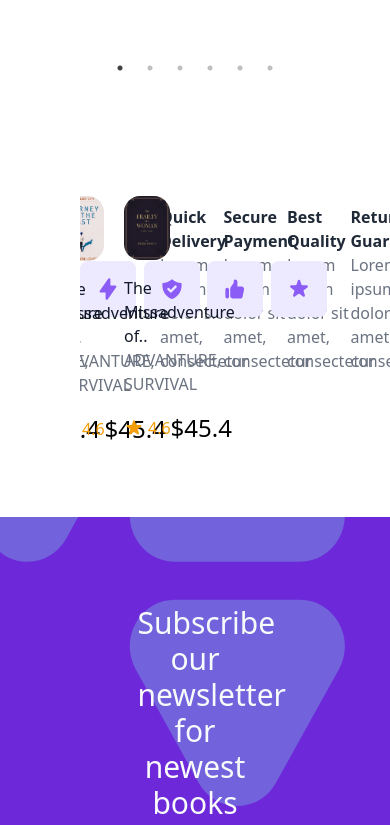
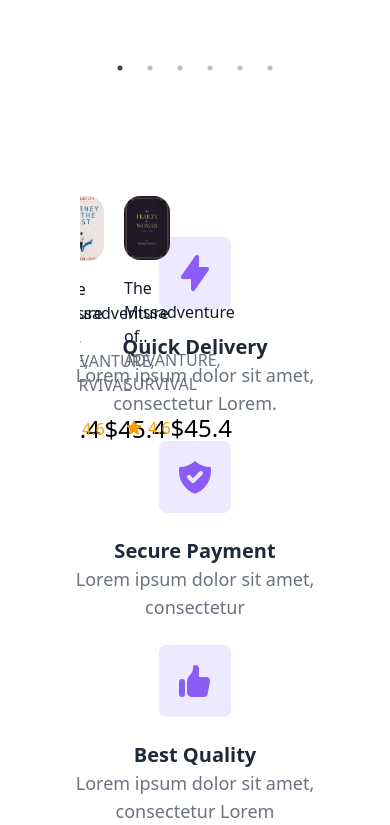
Before and after one commit to wardydev/book-storev2, a React (Create React App) app: page /books in a window 390 px wide. Shown: the part 1460-2285 px from the top of the page. Built offline with nearby package versions, Linux system fonts and the light colour scheme.

Commit message:
finished the responsive for features section

```diff
--- a/src/container/components/Features/index.jsx
+++ b/src/container/components/Features/index.jsx
@@ -2,53 +2,53 @@ import React from 'react'
 
 export default function Features() {
     return (
-        <section className="features py-20 px-20">
-            <div className="grid grid-cols-4 gap-6">
-                <div className="flex items-center space-x-6">
+        <section className="features py-28 lg:py-20 px-10 lg:px-20">
+            <div className="grid grid-cols-1 lg:grid-cols-4 gap-x-0 lg:gap-x-6 gap-y-6 lg:gap-y-0">
+                <div className="flex flex-col lg:flex-row items-center space-x-0 lg:space-x-6 space-y-6 lg:space-y-0">
                     <div className="bg-purple-100 text-purple-500 p-4 rounded-lg">
-                        <svg xmlns="http://www.w3.org/2000/svg" className="h-6 w-6" viewBox="0 0 20 20" fill="currentColor">
+                        <svg xmlns="http://www.w3.org/2000/svg" className="h-10 lg:h-6 w-10 lg:w-6" viewBox="0 0 20 20" fill="currentColor">
                         <path fillRule="evenodd" d="M11.3 1.046A1 1 0 0112 2v5h4a1 1 0 01.82 1.573l-7 10A1 1 0 018 18v-5H4a1 1 0 01-.82-1.573l7-10a1 1 0 011.12-.38z" clipRule="evenodd" />
                         </svg>
                     </div>
-                    <div className="text-gray-800">
-                        <h4 className="font-bold">Quick Delivery</h4>
-                        <p className="text-gray-500">Lorem ipsum dolor sit amet, consectetur</p>
+                    <div className="text-gray-800 text-center lg:text-left">
+                        <h4 className="font-bold text-xl lg:text-lg">Quick Delivery</h4>
+                        <p className="text-gray-500 text-lg">Lorem ipsum dolor sit amet, consectetur Lorem.</p>
                     </div>
                 </div>
 
-                <div className="flex items-center space-x-6">
+                <div className="flex flex-col lg:flex-row items-center space-x-0 lg:space-x-6 space-y-6 lg:space-y-0">
                     <div className="bg-purple-100 text-purple-500 p-4 rounded-lg">
-                        <svg xmlns="http://www.w3.org/2000/svg" className="h-6 w-6" viewBox="0 0 20 20" fill="currentColor">
+                        <svg xmlns="http://www.w3.org/2000/svg" className="h-10 lg:h-6 w-10 lg:w-6" viewBox="0 0 20 20" fill="currentColor">
                         <path fillRule="evenodd" d="M2.166 4.999A11.954 11.954 0 0010 1.944 11.954 11.954 0 0017.834 5c.11.65.166 1.32.166 2.001 0 5.225-3.34 9.67-8 11.317C5.34 16.67 2 12.225 2 7c0-.682.057-1.35.166-2.001zm11.541 3.708a1 1 0 00-1.414-1.414L9 10.586 7.707 9.293a1 1 0 00-1.414 1.414l2 2a1 1 0 001.414 0l4-4z" clipRule="evenodd" />
                         </svg>
                     </div>
-                    <div className="text-gray-800">
-                        <h4 className="font-bold">Secure Payment</h4>
-                        <p className="text-gray-500">Lorem ipsum dolor sit amet, consectetur</p>
+                    <div className="text-gray-800 text-center lg:text-left">
+                        <h4 className="font-bold text-xl lg:text-lg">Secure Payment</h4>
+                        <p className="text-gray-500 text-lg">Lorem ipsum dolor sit amet, consectetur</p>
                     </div>
                 </div>
 
-                <div className="flex items-center space-x-6">
+                <div className="flex flex-col lg:flex-row items-center space-x-0 lg:space-x-6 space-y-6 lg:space-y-0">
                     <div className="bg-purple-100 text-purple-500 p-4 rounded-lg">
-                        <svg xmlns="http://www.w3.org/2000/svg" className="h-6 w-6" viewBox="0 0 20 20" fill="currentColor">
+                        <svg xmlns="http://www.w3.org/2000/svg" className="h-10 lg:h-6 w-10 lg:w-6" viewBox="0 0 20 20" fill="currentColor">
                         <path d="M2 10.5a1.5 1.5 0 113 0v6a1.5 1.5 0 01-3 0v-6zM6 10.333v5.43a2 2 0 001.106 1.79l.05.025A4 4 0 008.943 18h5.416a2 2 0 001.962-1.608l1.2-6A2 2 0 0015.56 8H12V4a2 2 0 00-2-2 1 1 0 00-1 1v.667a4 4 0 01-.8 2.4L6.8 7.933a4 4 0 00-.8 2.4z" />
                         </svg>
                     </div>
-                    <div className="text-gray-800">
-                        <h4 className="font-bold">Best Quality</h4>
-                        <p className="text-gray-500">Lorem ipsum dolor sit amet, consectetur</p>
+                    <div className="text-gray-800 text-center lg:text-left">
+                        <h4 className="font-bold text-xl lg:text-lg">Best Quality</h4>
+                        <p className="text-gray-500 text-lg">Lorem ipsum dolor sit amet, consectetur Lorem</p>
                     </div>
                 </div>
 
-                <div className="flex items-center space-x-6">
+                <div className="flex flex-col lg:flex-row items-center space-x-0 lg:space-x-6 space-y-6 lg:space-y-0">
                     <div className="bg-purple-100 text-purple-500 p-4 rounded-lg">
-                        <svg xmlns="http://www.w3.org/2000/svg" className="h-6 w-6" viewBox="0 0 20 20" fill="currentColor">
+                        <svg xmlns="http://www.w3.org/2000/svg" className="h-10 lg:h-6 w-10 lg:w-6" viewBox="0 0 20 20" fill="currentColor">
                         <path d="M9.049 2.927c.3-.921 1.603-.921 1.902 0l1.07 3.292a1 1 0 00.95.69h3.462c.969 0 1.371 1.24.588 1.81l-2.8 2.034a1 1 0 00-.364 1.118l1.07 3.292c.3.921-.755 1.688-1.54 1.118l-2.8-2.034a1 1 0 00-1.175 0l-2.8 2.034c-.784.57-1.838-.197-1.539-1.118l1.07-3.292a1 1 0 00-.364-1.118L2.98 8.72c-.783-.57-.38-1.81.588-1.81h3.461a1 1 0 00.951-.69l1.07-3.292z" />
                         </svg>
                     </div>
-                    <div className="text-gray-800">
-                        <h4 className="font-bold">Return Guarante</h4>
-                        <p className="text-gray-500">Lorem ipsum dolor sit amet, consectetur</p>
+                    <div className="text-gray-800 text-center lg:text-left">
+                        <h4 className="font-bold text-xl lg:text-lg">Return Guarante</h4>
+                        <p className="text-gray-500 text-lg">Lorem ipsum dolor sit amet, consectetur Lorem</p>
                     </div>
                 </div>
             </div>
```
